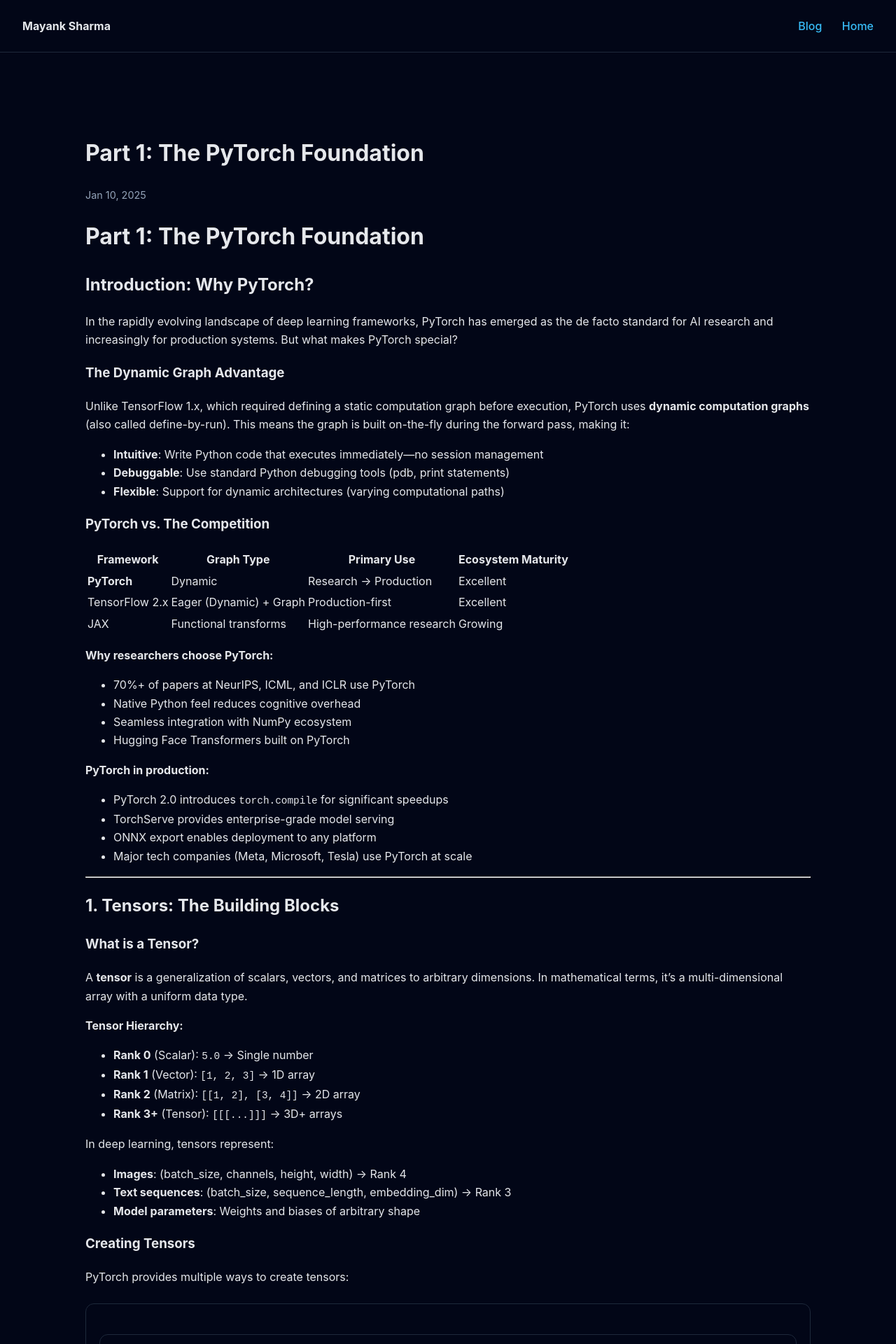
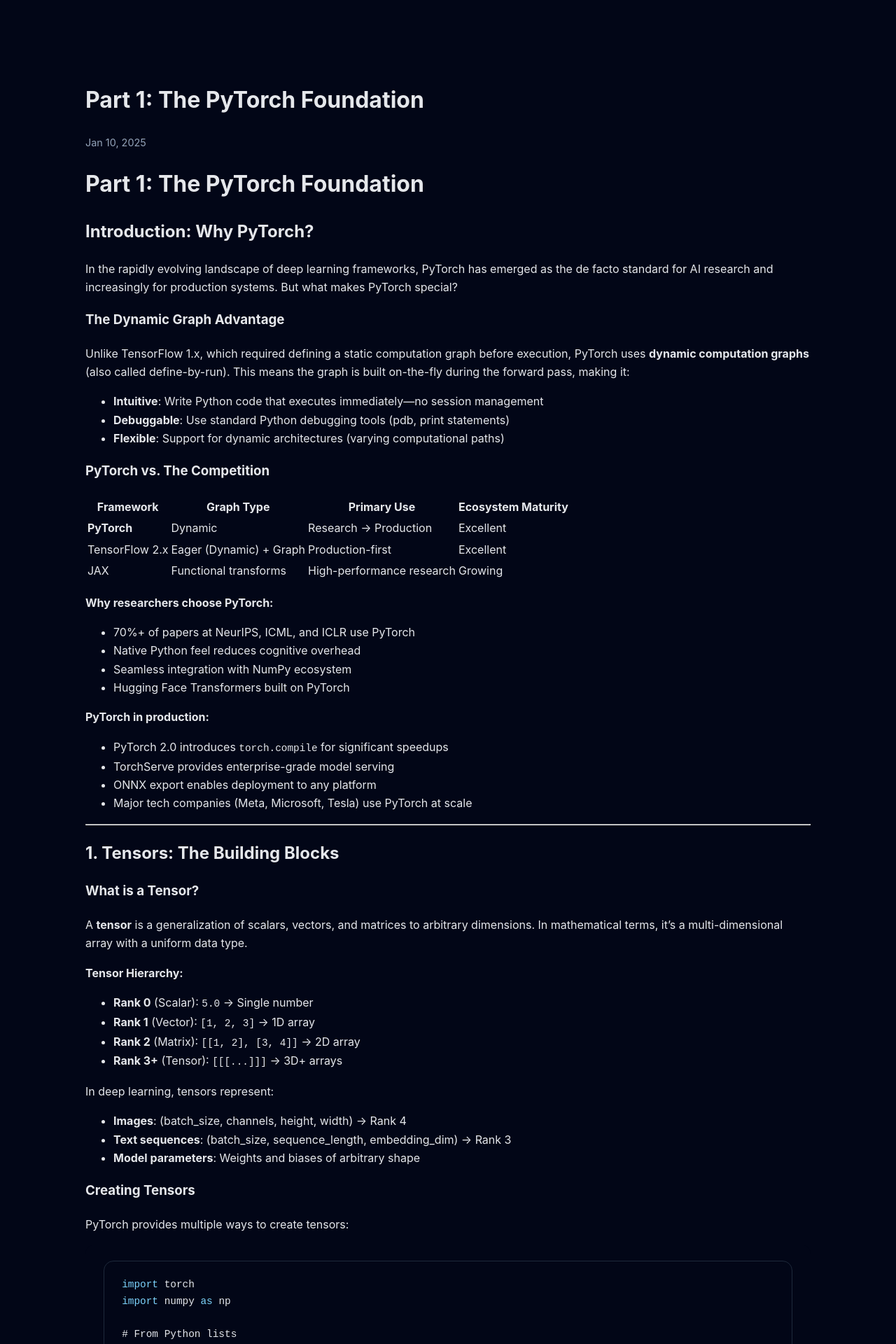
Before and after one commit to mayank1101/mayank1101.github.io, a Jekyll site: the page built from _posts/2025-12-15-pytorch-foundation-part1.md, in a window 1280 px wide. Shown: the top 1920 px of the page at 70% size. Built offline with Jekyll 4.4.1, drawn with Linux system fonts in a browser that asks for light colours.

Commit message:
improving code styling

```diff
--- a/_layouts/default.html
+++ b/_layouts/default.html
@@ -8,13 +8,13 @@
 
 <body>
 
-<nav class="nav">
+<!-- <nav class="nav">
   <strong>Mayank Sharma</strong>
   <div>
     <a href="/blog.html">Blog</a>
     <a href="/">Home</a>
   </div>
-</nav>
+</nav> -->
 
 <main>
   {{ content }}
--- a/assets/style.css
+++ b/assets/style.css
@@ -147,12 +147,15 @@
 /* Code block container */
 .highlight {
   background: #020617;
-  border: 1px solid #1e293b;
-  border-radius: 12px;
-  padding: 1.2rem;
-  margin: 1.5rem 0;
+  border-radius: 14px;
+  padding: 1.4rem 1.6rem;
   overflow-x: auto;
 }
+
+.highlight pre {
+  margin: 0;
+}
+
 
 /* Inline + block code */
 code {
```
